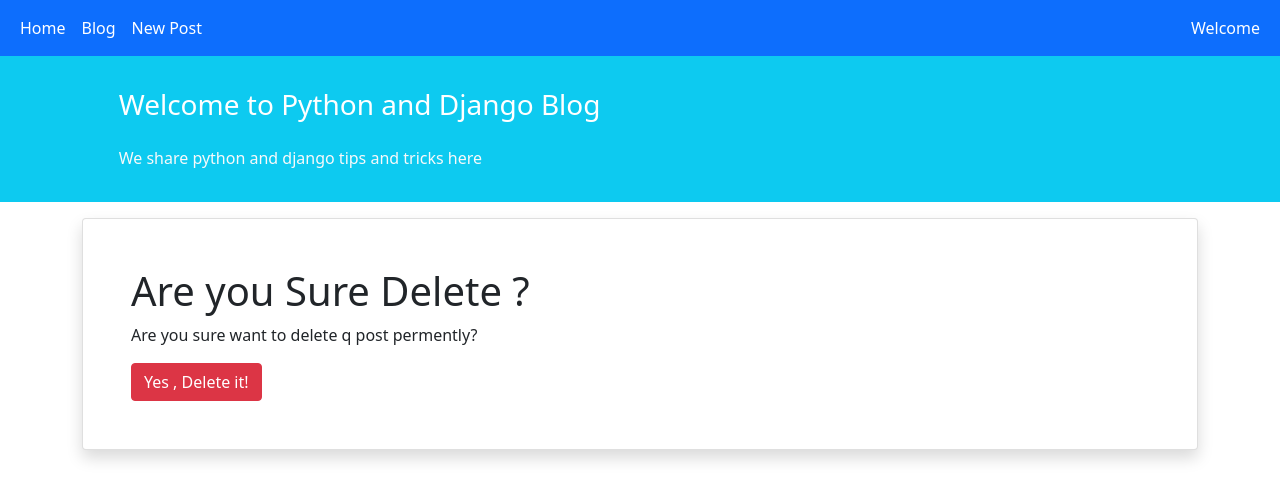
After one commit to SajjadTorki/Blogs, a Django app: page /blog/4/delete/ in a window 1280 px wide. The commit adds this page. Shown: the top 500 px of the page. Run offline with Django 4.2, Linux system fonts and the light colour scheme; data comes from the database, SQL or seed files in the repository; both versions use the stored data as it was after the commit.

Commit message:
Update & delete
 Create html  and view and path for there

```diff
--- /dev/null
+++ b/blog/templates/blog/blog_delete.html
@@ -0,0 +1,25 @@
+{%extends '_base.html'%}
+{%block title%}Delete Post{%endblock title%}
+
+
+
+
+{%block content%}
+
+<div class="container" >
+
+    <div class="card shadow my-3 p-5">
+
+        <h1> Are you Sure Delete ? </h1>
+        <p> Are you sure want to delete {{post.title}} post permently?</p>
+
+        <form method="post">
+            {%csrf_token%}
+            <input  class="btn btn-danger" type="submit" value="Yes , Delete it!">
+        </form>
+
+    </div>
+</div>
+
+
+{%endblock content%}
--- a/blog/templates/blog/blog_detail.html
+++ b/blog/templates/blog/blog_detail.html
@@ -14,8 +14,8 @@
                 <p class="small text-muted mt-2">By: {{post.author}}</p>
                 <p class="mt-2">{{post.text}}</p>
                 <div>
-                <a type="button" class="btn btn-danger ">Delete</a>
-                <a type="button" class="btn btn-warning" href="{%url 'blog_edit' post.id %}">Edit</a>
+                <a type="button" class="btn btn-danger" href="{%url 'blog_delete' post.id %}">Delete</a>
+                <a type="button" class="btn btn-warning" href="{%url 'blog_update' post.id %}">Edit</a>
                 </div>
             </div>
 
--- a/blog/templates/blog/blog_new.html
+++ b/blog/templates/blog/blog_new.html
@@ -13,7 +13,10 @@
                 <h3>Add new Post:</h3>
                 <form method="POST">
                     {%csrf_token%}
-                    {{form}}
+                    <table>
+
+                        {{form.as_table}}
+                    </table>
                     <button type="submit" class="btn btn-primary">Submit</button>
                 </form>
             </div>
--- a/blog/urls.py
+++ b/blog/urls.py
@@ -1,11 +1,13 @@
 from django.urls import path
 
-from .views import welcome_page,blog_list_view,blog_detail_view,blog_new_view,blog_edit_view
+from .views import *
 
 urlpatterns = [
     path('', welcome_page , name="home_page"),
     path('blog/',blog_list_view , name="blog_list"),
     path('blog/<int:pk>',blog_detail_view , name="blog_detail"),
     path("blog/new/", blog_new_view, name="blog_new"),
-    path('blog/<int:pk>/edite', blog_edit_view, name="blog_edit"),
+    path('blog/<int:pk>/update/', blog_edit_view, name="blog_update"),
+    path('blog/<int:pk>/delete/', blog_delete_view, name="blog_delete"),
+
 ]
--- a/blog/views.py
+++ b/blog/views.py
@@ -1,4 +1,4 @@
-from django.shortcuts import render , redirect
+from django.shortcuts import render , redirect , get_object_or_404
 from .models import Post
 from .forms import NewPostForm
 
@@ -14,7 +14,7 @@
 
 
 def blog_list_view(request):
-    post_list = Post.objects.filter(status ="pub")
+    post_list = Post.objects.filter(status ="pub").order_by('-date_time_changed')
     context = {
         "post_list":post_list
             }
@@ -47,9 +47,23 @@
 
 
 
-def blog_edit_view(request ):
+def blog_edit_view(request,pk):
+    post =get_object_or_404(Post,pk=pk)
+    form = NewPostForm(request.POST or None , instance=post)
+    if form.is_valid():
+        form.save()
+        return redirect('blog_list')
 
 
+    return render(request , "blog/blog_new.html",context={'form':form})
 
 
-    return render(request , "blog/blog_new.html",)
+def blog_delete_view(request , pk):
+
+    post = get_object_or_404(Post, pk=pk)
+
+
+    if request.method == "POST":
+        post.delete()
+        return redirect('blog_list')
+    return render(request , "blog/blog_delete.html" , context={'post':post})
```
Also changed, not shown: blog/templates/blog/bloge_delete.html (deleted, +0 -10 lines), db.sqlite3.
